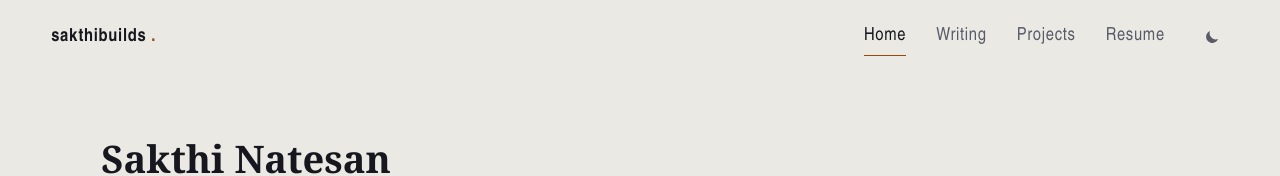
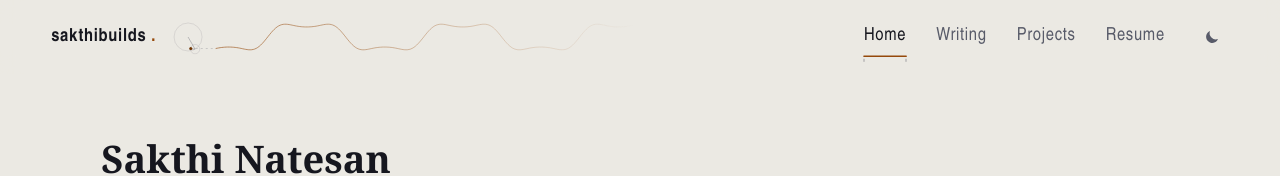
Before and after one commit to ihtkas/portfolio, an Astro site: page / in a window 1280 px wide. Shown: the top 176 px of the page. Built offline with nearby package versions, Linux system fonts and the light colour scheme; Astro itself is replaced by a stand-in of ours; a web font is replaced by a local one.

Commit message:
feat: header instruments
Co-Authored-By: Claude Sonnet 5.5 <noreply@anthropic.com>

```diff
--- a/src/components/Header.astro
+++ b/src/components/Header.astro
@@ -30,3 +30,7 @@ const keyOf = (href: string): string => (href === '/' ? 'home' : href.replaceAll
     <ThemeToggle />
   </nav>
 </header>
+
+<script>
+  import '../scripts/barfx';
+</script>
--- /dev/null
+++ b/src/scripts/barfx/fourier.ts
@@ -0,0 +1,70 @@
+import { TAU, type Instrument } from './types';
+
+const K = 6;
+const SPEED = 26;
+
+/** Epicycles building a square wave; terms 1..6 fade in and out over 40 s. */
+export const fourier: Instrument = (ctx, t, _dt, g) => {
+  const { H, mark, nav } = g;
+  const cy = H / 2;
+  const R = Math.min(H * 0.17, 11);
+  const w = TAU / 6;
+  const r = (i: number): number => (R * 4) / (Math.PI * (2 * i + 1));
+  const s = (t / 4) % 10;
+  const L = s < 5 ? 1 + s : 6 - (s - 5);
+  const wt = (i: number): number => Math.max(0, Math.min(1, L - i));
+  const cx = mark.x + mark.w + 18 + r(0);
+  let px = cx;
+  let py = cy;
+
+  ctx.lineWidth = 0.75;
+  for (let i = 0; i < K; i++) {
+    const ri = r(i) * wt(i);
+    if (ri < 0.05) continue;
+    const n = 2 * i + 1;
+    const qx = px + ri * Math.cos(n * w * t);
+    const qy = py - ri * Math.sin(n * w * t);
+    ctx.strokeStyle = g.rgba('mute', 0.16);
+    ctx.beginPath();
+    ctx.arc(px, py, ri, 0, TAU);
+    ctx.stroke();
+    ctx.strokeStyle = g.rgba('mute', 0.4);
+    ctx.beginPath();
+    ctx.moveTo(px, py);
+    ctx.lineTo(qx, qy);
+    ctx.stroke();
+    px = qx;
+    py = qy;
+  }
+
+  const xs = cx + r(0) * 1.4 + 8;
+  const xe = Math.max(xs + 70, Math.min(nav.x - 20, xs + 420));
+  ctx.setLineDash([2, 3]);
+  ctx.strokeStyle = g.rgba('mute', 0.28);
+  ctx.beginPath();
+  ctx.moveTo(px, py);
+  ctx.lineTo(xs, py);
+  ctx.stroke();
+  ctx.setLineDash([]);
+
+  const grad = ctx.createLinearGradient(xs, 0, xe, 0);
+  grad.addColorStop(0, g.rgba('lamp', 0.55));
+  grad.addColorStop(0.6, g.rgba('lamp', 0.22));
+  grad.addColorStop(1, g.rgba('lamp', 0));
+  ctx.strokeStyle = grad;
+  ctx.lineWidth = 1;
+  ctx.beginPath();
+  for (let x = xs; x <= xe; x += 1.5) {
+    const tt = t - (x - xs) / SPEED;
+    let y = 0;
+    for (let k = 0; k < K; k++) y += r(k) * wt(k) * Math.sin((2 * k + 1) * w * tt);
+    if (x === xs) ctx.moveTo(x, cy - y);
+    else ctx.lineTo(x, cy - y);
+  }
+  ctx.stroke();
+
+  ctx.fillStyle = g.rgba('lamp-hot', 0.95);
+  ctx.beginPath();
+  ctx.arc(px, py, 1.5, 0, TAU);
+  ctx.fill();
+};
--- /dev/null
+++ b/src/scripts/barfx/harmonograph.ts
@@ -0,0 +1,64 @@
+import { TAU, type Instrument } from './types';
+
+const RATIOS: readonly (readonly [number, number])[] = [
+  [3, 2],
+  [4, 3],
+  [5, 4],
+  [2, 1],
+  [5, 3],
+];
+const CYCLE = 36;
+const TRAIL = 24;
+const W0 = 0.5;
+const DECAY = 14;
+const SEGMENTS = 16;
+
+/** Decaying, slightly detuned Lissajous figure. */
+export const harmonograph: Instrument = (ctx, t, _dt, g) => {
+  const { H, mark, nav } = g;
+  const k = Math.floor(t / CYCLE);
+  const tau = t - k * CYCLE;
+  const [ra = 3, rb = 2] = RATIOS[k % RATIOS.length] ?? [];
+  const a = ra * 1.004;
+  const b = rb;
+  const d = Math.PI / 4 + k * 0.7;
+  const g0 = mark.x + mark.w;
+  const g1 = nav.x;
+  const cx = (g0 + g1) / 2;
+  const Ax = Math.min(200, Math.max(24, (g1 - g0) / 2 - 16));
+  const Ay = H * 0.36;
+  const fade = Math.min(1, tau / 1.5) * Math.min(1, (CYCLE - tau) / 3);
+  const pos = (s: number): [number, number] => {
+    const e = Math.exp(-s / DECAY);
+    return [cx + Ax * e * Math.sin(a * W0 * s + d), H / 2 + Ay * e * Math.sin(b * W0 * s)];
+  };
+
+  const pts: [number, number][] = [];
+  for (let s = Math.max(0, tau - TRAIL); s <= tau; s += 0.035) pts.push(pos(s));
+  pts.push(pos(tau));
+
+  const per = Math.ceil(pts.length / SEGMENTS);
+  ctx.lineWidth = 1;
+  ctx.lineCap = 'round';
+  for (let j = 0; j < SEGMENTS; j++) {
+    const i0 = j * per;
+    const i1 = Math.min(pts.length - 1, i0 + per);
+    if (i1 <= i0) break;
+    ctx.strokeStyle = g.rgba('lamp', fade * (0.04 + 0.42 * Math.pow(i1 / pts.length, 1.6)));
+    ctx.beginPath();
+    const first = pts[i0];
+    if (first) ctx.moveTo(first[0], first[1]);
+    for (let i = i0 + 1; i <= i1; i++) {
+      const p = pts[i];
+      if (p) ctx.lineTo(p[0], p[1]);
+    }
+    ctx.stroke();
+  }
+  const head = pts[pts.length - 1];
+  if (head) {
+    ctx.fillStyle = g.rgba('lamp-hot', 0.9 * fade);
+    ctx.beginPath();
+    ctx.arc(head[0], head[1], 1.5, 0, TAU);
+    ctx.fill();
+  }
+};
--- /dev/null
+++ b/src/scripts/barfx/index.ts
@@ -0,0 +1,195 @@
+import { fourier } from './fourier';
+import { harmonograph } from './harmonograph';
+import { lorenz } from './lorenz';
+import { createPalette } from './palette';
+import { isSettled, stepSpring, type SpringState } from './spring';
+import type { BarGeometry, Box, Instrument } from './types';
+
+/*
+ * Header instruments. Ambient: harmonograph, Fourier epicycles or Lorenz attractor, random start,
+ * rotated every ROTATE seconds with a crossfade, drawn at 30 fps on its own canvas. Spring underline
+ * on a second canvas, animated only while moving. No ambient under prefers-reduced-motion (the spring
+ * snaps) or at 640px and below.
+ */
+const ROTATE = 40;
+const FADE = 1.2;
+const AMBIENT_FRAME = 1 / 30;
+
+const AMBIENT: readonly Instrument[] = [harmonograph, fourier, lorenz];
+
+function canvas(
+  bar: HTMLElement,
+  cls: string,
+): [HTMLCanvasElement, CanvasRenderingContext2D] | null {
+  const c = document.createElement('canvas');
+  c.className = `bfx ${cls}`;
+  c.setAttribute('aria-hidden', 'true');
+  const ctx = c.getContext('2d');
+  if (!ctx) return null;
+  bar.prepend(c);
+  return [c, ctx];
+}
+
+function mount(bar: HTMLElement, markEl: HTMLElement, navEl: HTMLElement): void {
+  const a = canvas(bar, 'bfx-ambient');
+  const s = canvas(bar, 'bfx-spring');
+  if (!a || !s) return;
+  const [cvA, ctxA] = a;
+  const ctxS = s[1];
+  const layers = [a, s];
+
+  const root = document.documentElement;
+  const rm = matchMedia('(prefers-reduced-motion: reduce)');
+  const narrow = matchMedia('(max-width: 640px)');
+  const palette = createPalette(root);
+  const linkEls = [...navEl.querySelectorAll<HTMLAnchorElement>('a')];
+
+  const rel = (b: DOMRect, el: Element): Box => {
+    const r = el.getBoundingClientRect();
+    return { x: r.left - b.left, y: r.top - b.top, w: r.width, h: r.height };
+  };
+  const geom: BarGeometry = {
+    W: 0,
+    H: 0,
+    mark: { x: 0, y: 0, w: 0, h: 0 },
+    nav: { x: 0, y: 0, w: 0, h: 0 },
+    links: [],
+    rgba: (k, al) => palette.rgba(k, al),
+  };
+  function measure(): void {
+    const b = bar.getBoundingClientRect();
+    const dpr = Math.min(window.devicePixelRatio || 1, 2);
+    geom.W = bar.clientWidth;
+    geom.H = bar.clientHeight;
+    for (const [cv, ctx] of layers) {
+      cv.width = Math.round(geom.W * dpr);
+      cv.height = Math.round(geom.H * dpr);
+      ctx.setTransform(dpr, 0, 0, dpr, 0, 0);
+    }
+    geom.mark = rel(b, markEl);
+    geom.nav = rel(b, navEl);
+    geom.links = linkEls.map((l) => rel(b, l));
+  }
+
+  let current = Math.floor(Math.random() * AMBIENT.length);
+  let since = 0;
+  let lastA = 0;
+
+  let spring: SpringState | null = null;
+  let target = -1;
+  let rest = -1;
+  let springMoving = true;
+
+  function drawSpring(dt: number): boolean {
+    ctxS.clearRect(0, 0, geom.W, geom.H);
+    const L = geom.links[target];
+    if (!L || !L.w) {
+      spring = null;
+      return false;
+    }
+    const goal = { x: L.x + L.w / 2, w: L.w };
+    const y = L.y + L.h + 0.5;
+    spring =
+      spring === null || rm.matches ? { ...goal, vx: 0, vw: 0 } : stepSpring(spring, goal, dt);
+    ctxS.fillStyle = geom.rgba('mute', 0.45);
+    for (const x of [goal.x - goal.w / 2, goal.x + goal.w / 2]) {
+      ctxS.fillRect(Math.round(x) - 0.5, y + 2.5, 1, 3);
+    }
+    const half = Math.max(0, spring.w) / 2;
+    ctxS.strokeStyle = geom.rgba('lamp', 0.95);
+    ctxS.lineWidth = 1.5;
+    ctxS.lineCap = 'round';
+    ctxS.beginPath();
+    ctxS.moveTo(spring.x - half, y);
+    ctxS.lineTo(spring.x + half, y);
+    ctxS.stroke();
+    return !isSettled(spring, goal);
+  }
+
+  let raf = 0;
+  let last = 0;
+  const ambientOn = (): boolean => !rm.matches && !narrow.matches;
+  function loop(ms: number): void {
+    raf = 0;
+    const t = ms / 1000;
+    const dt = last ? Math.min(0.05, t - last) : 1 / 60;
+    last = t;
+    if (springMoving) springMoving = drawSpring(dt);
+    if (ambientOn()) {
+      if (t - lastA >= AMBIENT_FRAME - 0.002) {
+        const adt = lastA ? Math.min(0.1, t - lastA) : AMBIENT_FRAME;
+        lastA = t;
+        since += adt;
+        if (since > ROTATE) {
+          since = 0;
+          current = (current + 1) % AMBIENT.length;
+        }
+        cvA.style.opacity = Math.min(1, since / FADE, (ROTATE - since) / FADE).toFixed(3);
+        ctxA.clearRect(0, 0, geom.W, geom.H);
+        AMBIENT[current]?.(ctxA, t, adt, geom);
+      }
+      raf = requestAnimationFrame(loop);
+    } else {
+      ctxA.clearRect(0, 0, geom.W, geom.H);
+      lastA = 0;
+      if (springMoving) raf = requestAnimationFrame(loop);
+      else last = 0;
+    }
+  }
+  const nudge = (): void => {
+    springMoving = true;
+    if (!raf) raf = requestAnimationFrame(loop);
+  };
+
+  linkEls.forEach((link, i) => {
+    const aim = (): void => {
+      target = i;
+      nudge();
+    };
+    const home = (): void => {
+      target = rest;
+      nudge();
+    };
+    link.addEventListener('pointerenter', aim);
+    link.addEventListener('focus', aim);
+    link.addEventListener('pointerleave', home);
+    link.addEventListener('blur', home);
+  });
+
+  const onTheme = (): void => {
+    palette.read();
+    nudge();
+  };
+  new MutationObserver(onTheme).observe(root, {
+    attributes: true,
+    attributeFilter: ['data-theme'],
+  });
+  matchMedia('(prefers-color-scheme: dark)').addEventListener('change', onTheme);
+  rm.addEventListener('change', nudge);
+  narrow.addEventListener('change', nudge);
+  new ResizeObserver(() => {
+    measure();
+    nudge();
+  }).observe(bar);
+
+  bar.classList.add('has-fx');
+  palette.read();
+  measure();
+  rest = target = linkEls.findIndex((l) => l.getAttribute('aria-current') === 'page');
+  nudge();
+}
+
+function start(): void {
+  const bar = document.querySelector<HTMLElement>('.bar');
+  const markEl = bar?.querySelector<HTMLElement>('.mark');
+  const navEl = bar?.querySelector<HTMLElement>('nav');
+  if (bar && markEl && navEl) mount(bar, markEl, navEl);
+}
+
+const begin = (): void => {
+  setTimeout(start, 0);
+};
+if (window.HTMLCanvasElement) {
+  if (document.fonts?.ready) void document.fonts.ready.then(begin);
+  else begin();
+}
--- /dev/null
+++ b/src/scripts/barfx/lorenz.ts
@@ -0,0 +1,109 @@
+import { TAU, type Instrument } from './types';
+
+const N = 3000;
+const H_STEP = 0.005;
+const SEGMENTS = 40;
+
+type Vec = [number, number, number];
+
+function deriv(x: number, y: number, z: number, o: Vec): void {
+  o[0] = 10 * (y - x);
+  o[1] = x * (28 - z) - y;
+  o[2] = x * y - (8 / 3) * z;
+}
+
+const k1: Vec = [0, 0, 0];
+const k2: Vec = [0, 0, 0];
+const k3: Vec = [0, 0, 0];
+const k4: Vec = [0, 0, 0];
+const P: Vec = [0.1, 0, 0];
+
+/** One RK4 step of sigma 10, rho 28, beta 8/3. */
+function step(): void {
+  const h = H_STEP;
+  const [x, y, z] = P;
+  deriv(x, y, z, k1);
+  deriv(x + (h / 2) * k1[0], y + (h / 2) * k1[1], z + (h / 2) * k1[2], k2);
+  deriv(x + (h / 2) * k2[0], y + (h / 2) * k2[1], z + (h / 2) * k2[2], k3);
+  deriv(x + h * k3[0], y + h * k3[1], z + h * k3[2], k4);
+  for (let i = 0; i < 3; i++) {
+    P[i] =
+      (P[i] ?? 0) + (h / 6) * ((k1[i] ?? 0) + 2 * (k2[i] ?? 0) + 2 * (k3[i] ?? 0) + (k4[i] ?? 0));
+  }
+}
+
+interface Ring {
+  x: Float32Array;
+  y: Float32Array;
+  z: Float32Array;
+  head: number;
+  acc: number;
+}
+
+let ring: Ring | null = null;
+
+function init(): Ring {
+  const r: Ring = {
+    x: new Float32Array(N),
+    y: new Float32Array(N),
+    z: new Float32Array(N),
+    head: 0,
+    acc: 0,
+  };
+  for (let i = 0; i < 1500; i++) step();
+  for (let i = 0; i < N; i++) {
+    step();
+    r.x[i] = P[0];
+    r.y[i] = P[1];
+    r.z[i] = P[2];
+  }
+  return r;
+}
+
+/** Lorenz attractor drawn from a 3000-point ring buffer (allocated on first use). */
+export const lorenz: Instrument = (ctx, t, dt, g) => {
+  const r = (ring ??= init());
+  const { W, H } = g;
+  r.acc += dt * 90;
+  while (r.acc >= 1) {
+    r.acc--;
+    step();
+    r.x[r.head] = P[0];
+    r.y[r.head] = P[1];
+    r.z[r.head] = P[2];
+    r.head = (r.head + 1) % N;
+  }
+
+  const phi = t * 0.06;
+  const cp = Math.cos(phi);
+  const sp = Math.sin(phi);
+  const kx = Math.min((W * 0.4) / 26, ((H * 0.84) / 50) * 3.2);
+  const per = Math.ceil(N / SEGMENTS);
+  let hx = 0;
+  let hy = 0;
+  ctx.lineWidth = 0.8;
+  ctx.lineJoin = 'round';
+  for (let j = 0; j < SEGMENTS; j++) {
+    const i0 = j * per;
+    const i1 = Math.min(N - 1, i0 + per);
+    ctx.strokeStyle =
+      j > SEGMENTS - 3
+        ? g.rgba('lamp', 0.55)
+        : g.rgba('mute', 0.03 + 0.3 * Math.pow(j / SEGMENTS, 1.5));
+    ctx.beginPath();
+    for (let i = i0; i <= i1; i++) {
+      const q = (r.head + i) % N;
+      const X = W / 2 + ((r.x[q] ?? 0) * cp + (r.y[q] ?? 0) * sp) * kx;
+      const Y = H * 0.92 - ((r.z[q] ?? 0) / 50) * H * 0.84;
+      if (i === i0) ctx.moveTo(X, Y);
+      else ctx.lineTo(X, Y);
+      hx = X;
+      hy = Y;
+    }
+    ctx.stroke();
+  }
+  ctx.fillStyle = g.rgba('lamp-hot', 0.95);
+  ctx.beginPath();
+  ctx.arc(hx, hy, 1.5, 0, TAU);
+  ctx.fill();
+};
--- /dev/null
+++ b/src/scripts/barfx/palette.ts
@@ -0,0 +1,39 @@
+export type PaletteKey = 'lamp' | 'lamp-hot' | 'mute';
+type Rgb = readonly [number, number, number];
+
+const KEYS: readonly PaletteKey[] = ['lamp', 'lamp-hot', 'mute'];
+const FALLBACK: Rgb = [128, 128, 128];
+
+function parse(value: string): Rgb {
+  let s = value.trim();
+  if (s.startsWith('#')) {
+    if (s.length === 4) s = `#${s[1]}${s[1]}${s[2]}${s[2]}${s[3]}${s[3]}`;
+    const at = (i: number): number => parseInt(s.slice(i, i + 2), 16);
+    return [at(1), at(3), at(5)];
+  }
+  const m = s.match(/[\d.]+/g);
+  if (!m || m.length < 3) return FALLBACK;
+  return [Number(m[0]), Number(m[1]), Number(m[2])];
+}
+
+export interface Palette {
+  read(): void;
+  rgba(key: PaletteKey, alpha: number): string;
+}
+
+/** Colours come from the live CSS custom properties, so a theme change only needs read() again. */
+export function createPalette(root: HTMLElement): Palette {
+  const colors = new Map<PaletteKey, Rgb>();
+  let boost = 1;
+  return {
+    read() {
+      const cs = getComputedStyle(root);
+      for (const k of KEYS) colors.set(k, parse(cs.getPropertyValue(`--${k}`)));
+      boost = cs.colorScheme === 'light' ? 1.15 : 1;
+    },
+    rgba(key, alpha) {
+      const [r, g, b] = colors.get(key) ?? FALLBACK;
+      return `rgba(${r},${g},${b},${Math.max(0, Math.min(1, alpha * boost)).toFixed(3)})`;
+    },
+  };
+}
--- /dev/null
+++ b/src/scripts/barfx/spring.ts
@@ -0,0 +1,38 @@
+const OMEGA = 2 * Math.PI * 1.6;
+const ZETA = 0.3;
+const SUBSTEPS = 4;
+const SETTLE = 0.05;
+
+export interface SpringState {
+  x: number;
+  w: number;
+  vx: number;
+  vw: number;
+}
+
+export interface SpringTarget {
+  x: number;
+  w: number;
+}
+
+/** Mass-spring-damper on the underline's centre and width, ζ 0.3, ω₀ 2π·1.6. */
+export function stepSpring(s: SpringState, target: SpringTarget, dt: number): SpringState {
+  const h = Math.min(dt, 0.05) / SUBSTEPS;
+  let { x, w, vx, vw } = s;
+  for (let i = 0; i < SUBSTEPS; i++) {
+    vx += (OMEGA * OMEGA * (target.x - x) - 2 * ZETA * OMEGA * vx) * h;
+    x += vx * h;
+    vw += (OMEGA * OMEGA * (target.w - w) - 2 * ZETA * OMEGA * vw) * h;
+    w += vw * h;
+  }
+  return { x, w, vx, vw };
+}
+
+export function isSettled(s: SpringState, target: SpringTarget): boolean {
+  return (
+    Math.abs(target.x - s.x) < SETTLE &&
+    Math.abs(s.vx) < SETTLE &&
+    Math.abs(target.w - s.w) < SETTLE &&
+    Math.abs(s.vw) < SETTLE
+  );
+}
--- /dev/null
+++ b/src/scripts/barfx/types.ts
@@ -0,0 +1,26 @@
+import type { PaletteKey } from './palette';
+
+export interface Box {
+  x: number;
+  y: number;
+  w: number;
+  h: number;
+}
+
+export interface BarGeometry {
+  W: number;
+  H: number;
+  mark: Box;
+  nav: Box;
+  links: readonly Box[];
+  rgba: (key: PaletteKey, alpha: number) => string;
+}
+
+export type Instrument = (
+  ctx: CanvasRenderingContext2D,
+  t: number,
+  dt: number,
+  geom: BarGeometry,
+) => void;
+
+export const TAU = Math.PI * 2;
```
Also changed, not shown: tests/e2e/barfx.spec.ts (added, +65 -0 lines), tests/unit/spring.test.ts (added, +33 -0 lines).
